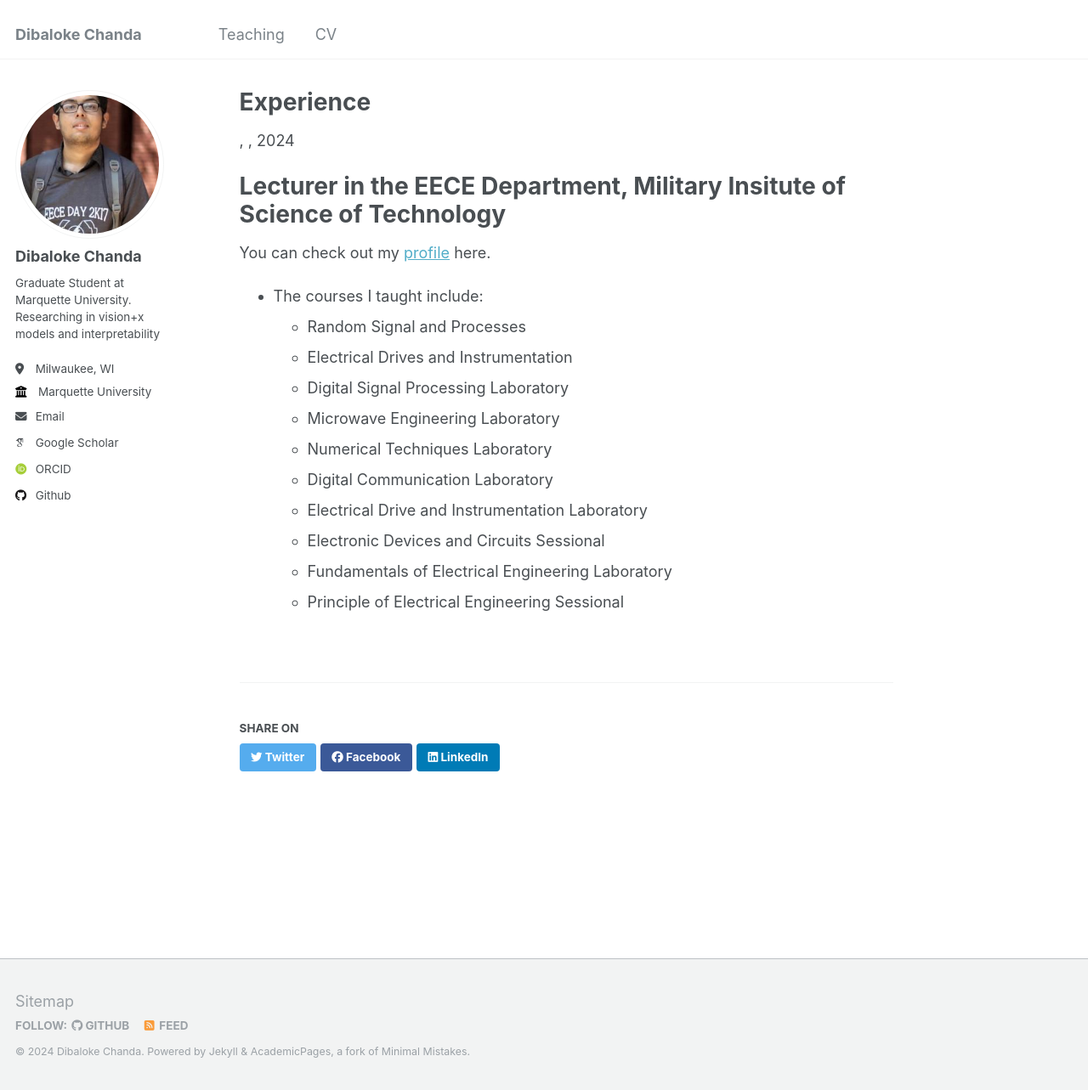
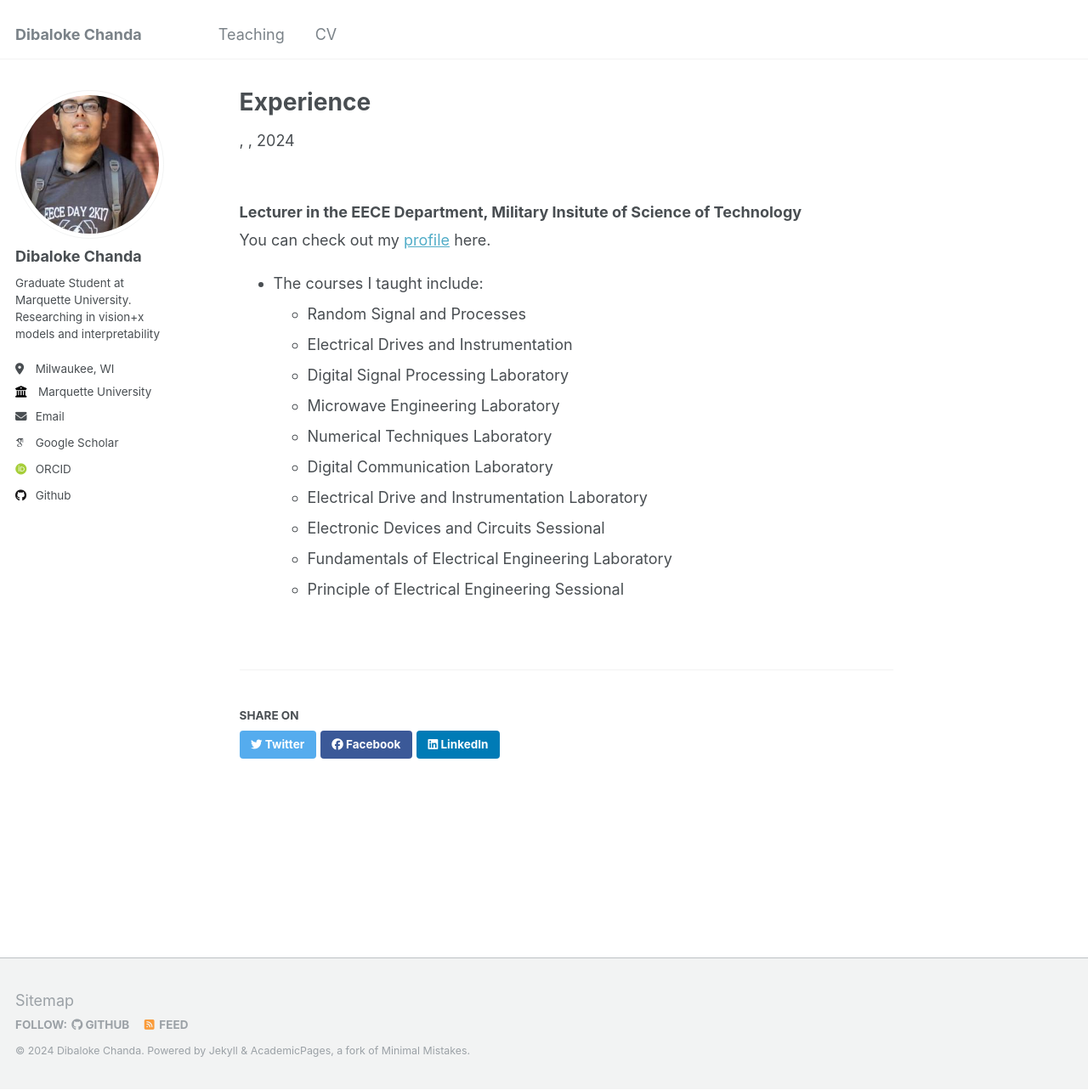
Before and after one commit to dibaloke/dibaloke.github.io, a Jekyll site: the page built from _teaching/2014-spring-teaching-1.md, in a window 1280 px wide and 1283 px high. Shown: the whole window at 85% size. Built offline with Jekyll 4.4.1, drawn with Linux system fonts in a browser that asks for light colours; some web fonts are replaced.

```diff
--- a/_teaching/2014-spring-teaching-1.md
+++ b/_teaching/2014-spring-teaching-1.md
@@ -1,7 +1,7 @@
 ---
 title: "Experience"
 ---
-# Lecturer in the EECE Department, Military Insitute of Science of Technology
+### Lecturer in the EECE Department, Military Insitute of Science of Technology
 You can check out my [profile](https://mist.ac.bd/department/eece/facultyMembers/dibaloke_chanda-371) here.
 - The courses I taught include:
   - Random Signal and Processes
```
